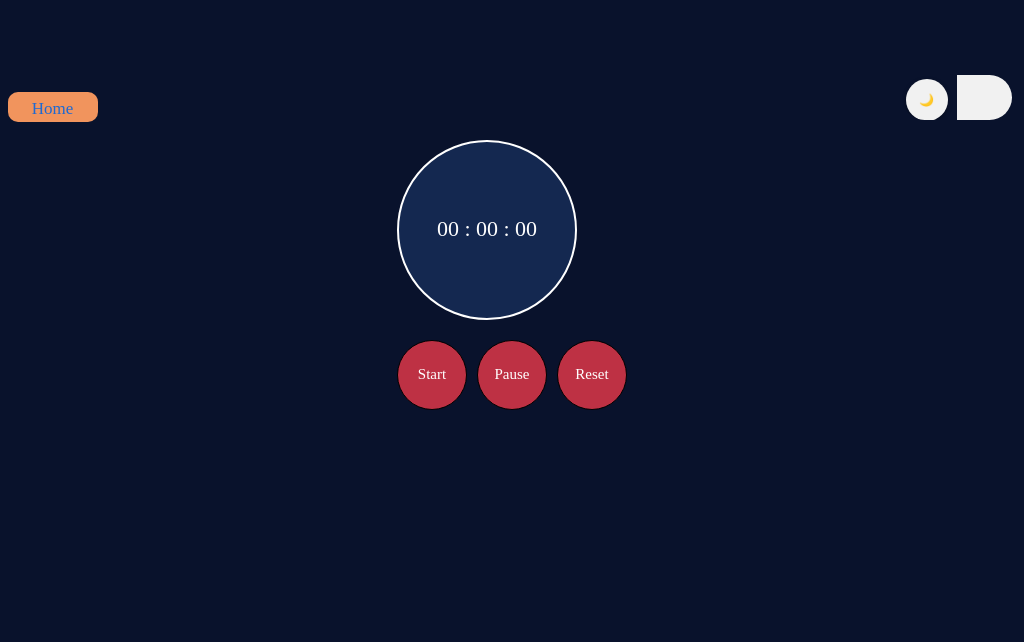
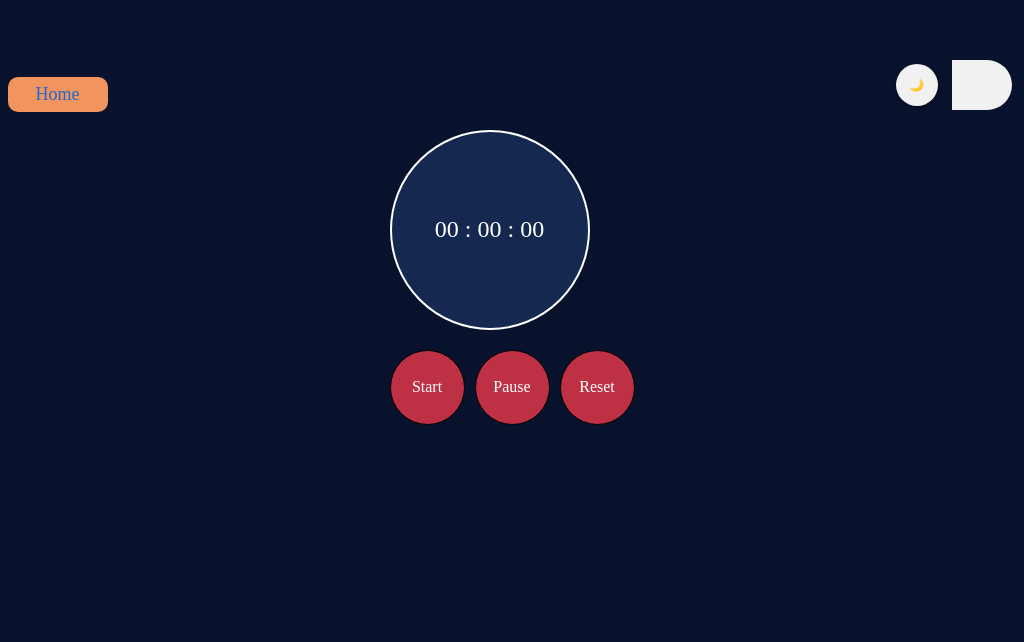
Before and after one commit to MahadevaPra/React-Basics, a React (Create React App) app in the folder Stop-Clock/: page /stopclock in a window 1024 px wide. Shown: the part 158-800 px from the top of the page. Built offline with nearby package versions, Linux system fonts and the light colour scheme.

Commit message:
Clock.jsx is made responsive

```diff
--- a/Stop-Clock/src/Components/clock.css
+++ b/Stop-Clock/src/Components/clock.css
@@ -185,10 +185,11 @@ body {
 
 /* Media Queries for Responsiveness */
 
-/* For devices with width < 768px (Mobile) */
-@media (max-width: 767px) {
+/* For devices with width < 600px (Mobile Phones) */
+@media (max-width: 600px) {
   .outer {
     padding: 10px;
+    justify-content: flex-start;  /* Adjust alignment for mobile */
   }
 
   .header {
@@ -198,14 +199,14 @@ body {
   }
 
   .home {
-    width: 80px;
-    height: 25px;
+    width: 90px;
+    height: 30px;
     font-size: 16px;
   }
 
   .darkLight {
-    width: 100px;
-    height: 40px;
+    width: 110px;
+    height: 45px;
   }
 
   .buttons {
@@ -220,8 +221,8 @@ body {
   }
 
   .timer {
-    width: 150px;
-    height: 150px;
+    width: 160px;
+    height: 160px;
   }
 
   .timer h2 {
@@ -229,8 +230,8 @@ body {
   }
 }
 
-/* For devices with width 768px - 1024px (Tablets) */
-@media (max-width: 1024px) and (min-width: 768px) {
+/* For devices with width 600px - 768px (Small Tablets) */
+@media (max-width: 768px) and (min-width: 601px) {
   .home {
     width: 90px;
     height: 30px;
@@ -257,3 +258,32 @@ body {
     font-size: 22px;
   }
 }
+
+/* For devices with width 768px - 1024px (Tablets) */
+@media (max-width: 1024px) and (min-width: 769px) {
+  .home {
+    width: 100px;
+    height: 35px;
+    font-size: 18px;
+  }
+
+  .darkLight {
+    width: 120px;
+    height: 50px;
+  }
+
+  .buttons button {
+    width: 75px;
+    height: 75px;
+    font-size: 16px;
+  }
+
+  .timer {
+    width: 200px;
+    height: 200px;
+  }
+
+  .timer h2 {
+    font-size: 24px;
+  }
+}
```
